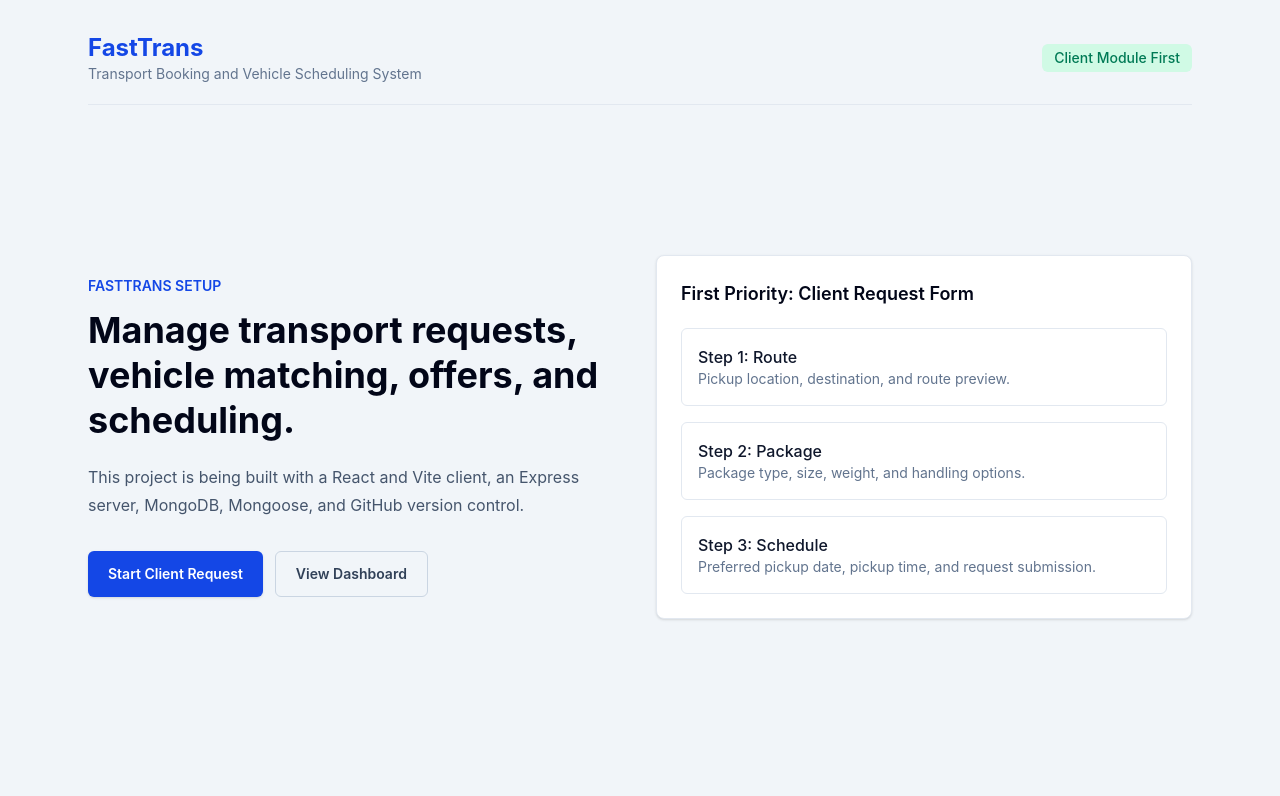
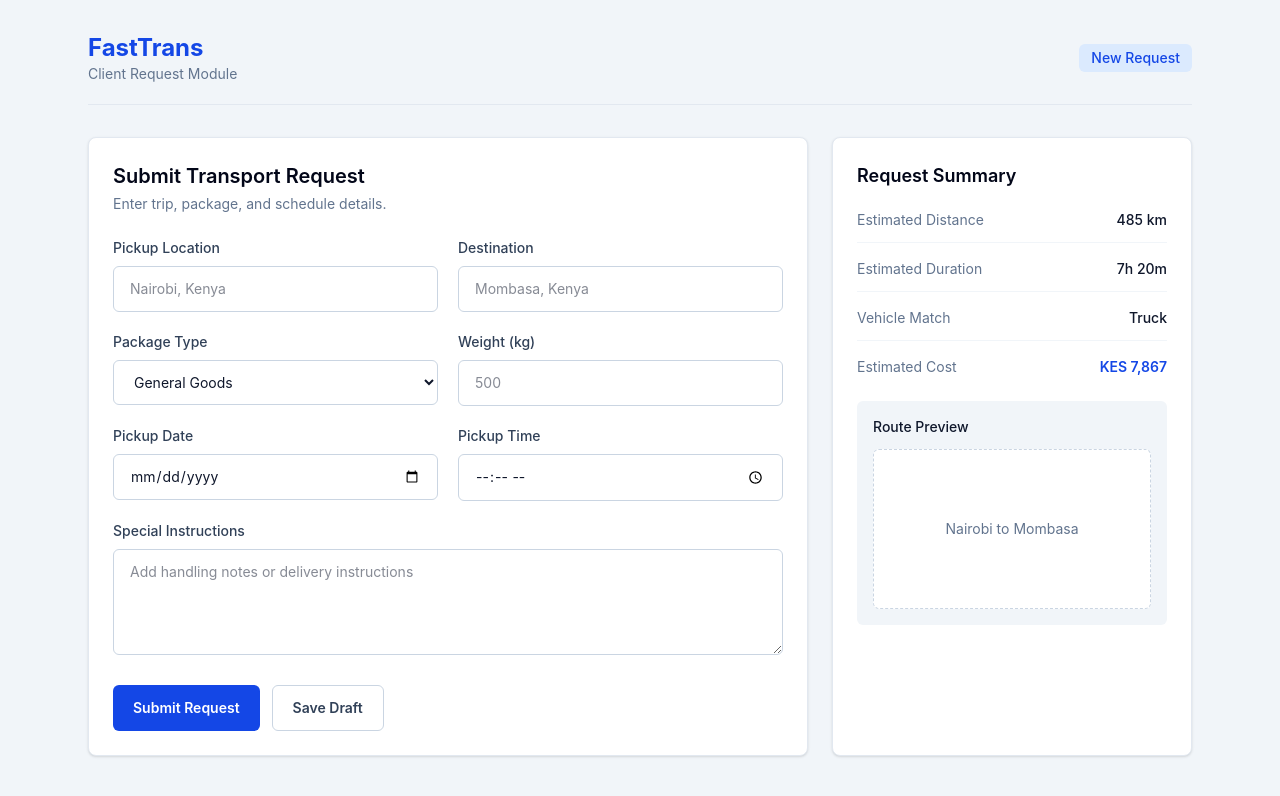
Before and after one commit to Bleah012/FastTrans, a React (Vite) app in the folder client/: page / in a window 1280 px wide. Shown: the top 796 px of the page. Built offline with nearby package versions, Linux system fonts and the light colour scheme.

Commit message:
Add client request page

```diff
--- a/client/src/App.jsx
+++ b/client/src/App.jsx
@@ -1,79 +1,7 @@
+import ClientRequestPage from "./pages/ClientRequestPage";
+
 function App() {
-  return (
-    <main className="min-h-screen bg-slate-100 text-slate-900">
-      <section className="mx-auto flex min-h-screen max-w-6xl flex-col px-6 py-8">
-        <nav className="flex items-center justify-between border-b border-slate-200 pb-5">
-          <div>
-            <h1 className="text-2xl font-bold text-blue-700">FastTrans</h1>
-            <p className="text-sm text-slate-500">
-              Transport Booking and Vehicle Scheduling System
-            </p>
-          </div>
-
-          <span className="rounded-md bg-emerald-100 px-3 py-1 text-sm font-medium text-emerald-700">
-            Client Module First
-          </span>
-        </nav>
-
-        <div className="grid flex-1 items-center gap-8 py-12 lg:grid-cols-2">
-          <div>
-            <p className="mb-3 text-sm font-semibold uppercase text-blue-700">
-              FastTrans Setup
-            </p>
-
-            <h2 className="mb-5 text-4xl font-bold leading-tight text-slate-950">
-              Manage transport requests, vehicle matching, offers, and
-              scheduling.
-            </h2>
-
-            <p className="mb-8 max-w-xl text-base leading-7 text-slate-600">
-              This project is being built with a React and Vite client, an
-              Express server, MongoDB, Mongoose, and GitHub version control.
-            </p>
-
-            <div className="flex flex-wrap gap-3">
-              <button className="rounded-md bg-blue-700 px-5 py-3 text-sm font-semibold text-white shadow-sm hover:bg-blue-800">
-                Start Client Request
-              </button>
-
-              <button className="rounded-md border border-slate-300 px-5 py-3 text-sm font-semibold text-slate-700 hover:bg-white">
-                View Dashboard
-              </button>
-            </div>
-          </div>
-
-          <div className="rounded-lg border border-slate-200 bg-white p-6 shadow-sm">
-            <h3 className="mb-5 text-lg font-semibold text-slate-950">
-              First Priority: Client Request Form
-            </h3>
-
-            <div className="space-y-4">
-              <div className="rounded-md border border-slate-200 p-4">
-                <p className="font-medium text-slate-900">Step 1: Route</p>
-                <p className="text-sm text-slate-500">
-                  Pickup location, destination, and route preview.
-                </p>
-              </div>
-
-              <div className="rounded-md border border-slate-200 p-4">
-                <p className="font-medium text-slate-900">Step 2: Package</p>
-                <p className="text-sm text-slate-500">
-                  Package type, size, weight, and handling options.
-                </p>
-              </div>
-
-              <div className="rounded-md border border-slate-200 p-4">
-                <p className="font-medium text-slate-900">Step 3: Schedule</p>
-                <p className="text-sm text-slate-500">
-                  Preferred pickup date, pickup time, and request submission.
-                </p>
-              </div>
-            </div>
-          </div>
-        </div>
-      </section>
-    </main>
-  );
+  return <ClientRequestPage />;
 }
 
 export default App;
--- /dev/null
+++ b/client/src/pages/ClientRequestPage.jsx
@@ -0,0 +1,164 @@
+function ClientRequestPage() {
+  return (
+    <main className="min-h-screen bg-slate-100 text-slate-900">
+      <section className="mx-auto max-w-6xl px-6 py-8">
+        <nav className="mb-8 flex items-center justify-between border-b border-slate-200 pb-5">
+          <div>
+            <h1 className="text-2xl font-bold text-blue-700">FastTrans</h1>
+            <p className="text-sm text-slate-500">Client Request Module</p>
+          </div>
+
+          <span className="rounded-md bg-blue-100 px-3 py-1 text-sm font-medium text-blue-700">
+            New Request
+          </span>
+        </nav>
+
+        <div className="grid gap-6 lg:grid-cols-[2fr_1fr]">
+          <form className="rounded-lg border border-slate-200 bg-white p-6 shadow-sm">
+            <div className="mb-6">
+              <h2 className="text-xl font-semibold text-slate-950">
+                Submit Transport Request
+              </h2>
+              <p className="mt-1 text-sm text-slate-500">
+                Enter trip, package, and schedule details.
+              </p>
+            </div>
+
+            <div className="grid gap-5 md:grid-cols-2">
+              <label className="block">
+                <span className="mb-2 block text-sm font-medium text-slate-700">
+                  Pickup Location
+                </span>
+                <input
+                  type="text"
+                  placeholder="Nairobi, Kenya"
+                  className="w-full rounded-md border border-slate-300 px-4 py-3 text-sm outline-none focus:border-blue-600 focus:ring-2 focus:ring-blue-100"
+                />
+              </label>
+
+              <label className="block">
+                <span className="mb-2 block text-sm font-medium text-slate-700">
+                  Destination
+                </span>
+                <input
+                  type="text"
+                  placeholder="Mombasa, Kenya"
+                  className="w-full rounded-md border border-slate-300 px-4 py-3 text-sm outline-none focus:border-blue-600 focus:ring-2 focus:ring-blue-100"
+                />
+              </label>
+
+              <label className="block">
+                <span className="mb-2 block text-sm font-medium text-slate-700">
+                  Package Type
+                </span>
+                <select className="w-full rounded-md border border-slate-300 px-4 py-3 text-sm outline-none focus:border-blue-600 focus:ring-2 focus:ring-blue-100">
+                  <option>General Goods</option>
+                  <option>Fragile Goods</option>
+                  <option>Hazardous Materials</option>
+                  <option>Refrigerated Cargo</option>
+                </select>
+              </label>
+
+              <label className="block">
+                <span className="mb-2 block text-sm font-medium text-slate-700">
+                  Weight (kg)
+                </span>
+                <input
+                  type="number"
+                  placeholder="500"
+                  className="w-full rounded-md border border-slate-300 px-4 py-3 text-sm outline-none focus:border-blue-600 focus:ring-2 focus:ring-blue-100"
+                />
+              </label>
+
+              <label className="block">
+                <span className="mb-2 block text-sm font-medium text-slate-700">
+                  Pickup Date
+                </span>
+                <input
+                  type="date"
+                  className="w-full rounded-md border border-slate-300 px-4 py-3 text-sm outline-none focus:border-blue-600 focus:ring-2 focus:ring-blue-100"
+                />
+              </label>
+
+              <label className="block">
+                <span className="mb-2 block text-sm font-medium text-slate-700">
+                  Pickup Time
+                </span>
+                <input
+                  type="time"
+                  className="w-full rounded-md border border-slate-300 px-4 py-3 text-sm outline-none focus:border-blue-600 focus:ring-2 focus:ring-blue-100"
+                />
+              </label>
+            </div>
+
+            <label className="mt-5 block">
+              <span className="mb-2 block text-sm font-medium text-slate-700">
+                Special Instructions
+              </span>
+              <textarea
+                rows="4"
+                placeholder="Add handling notes or delivery instructions"
+                className="w-full rounded-md border border-slate-300 px-4 py-3 text-sm outline-none focus:border-blue-600 focus:ring-2 focus:ring-blue-100"
+              />
+            </label>
+
+            <div className="mt-6 flex flex-wrap gap-3">
+              <button
+                type="submit"
+                className="rounded-md bg-blue-700 px-5 py-3 text-sm font-semibold text-white hover:bg-blue-800"
+              >
+                Submit Request
+              </button>
+
+              <button
+                type="button"
+                className="rounded-md border border-slate-300 px-5 py-3 text-sm font-semibold text-slate-700 hover:bg-slate-50"
+              >
+                Save Draft
+              </button>
+            </div>
+          </form>
+
+          <aside className="rounded-lg border border-slate-200 bg-white p-6 shadow-sm">
+            <h3 className="text-lg font-semibold text-slate-950">
+              Request Summary
+            </h3>
+
+            <div className="mt-5 space-y-4 text-sm">
+              <div className="flex justify-between border-b border-slate-100 pb-3">
+                <span className="text-slate-500">Estimated Distance</span>
+                <span className="font-medium text-slate-900">485 km</span>
+              </div>
+
+              <div className="flex justify-between border-b border-slate-100 pb-3">
+                <span className="text-slate-500">Estimated Duration</span>
+                <span className="font-medium text-slate-900">7h 20m</span>
+              </div>
+
+              <div className="flex justify-between border-b border-slate-100 pb-3">
+                <span className="text-slate-500">Vehicle Match</span>
+                <span className="font-medium text-slate-900">Truck</span>
+              </div>
+
+              <div className="flex justify-between">
+                <span className="text-slate-500">Estimated Cost</span>
+                <span className="font-semibold text-blue-700">KES 7,867</span>
+              </div>
+            </div>
+
+            <div className="mt-6 rounded-md bg-slate-100 p-4">
+              <p className="text-sm font-medium text-slate-900">
+                Route Preview
+              </p>
+              <div className="mt-3 flex h-40 items-center justify-center rounded-md border border-dashed border-slate-300 bg-white text-sm text-slate-500">
+                Nairobi to Mombasa
+              </div>
+            </div>
+          </aside>
+        </div>
+      </section>
+    </main>
+  );
+}
+
+export default ClientRequestPage;
```
